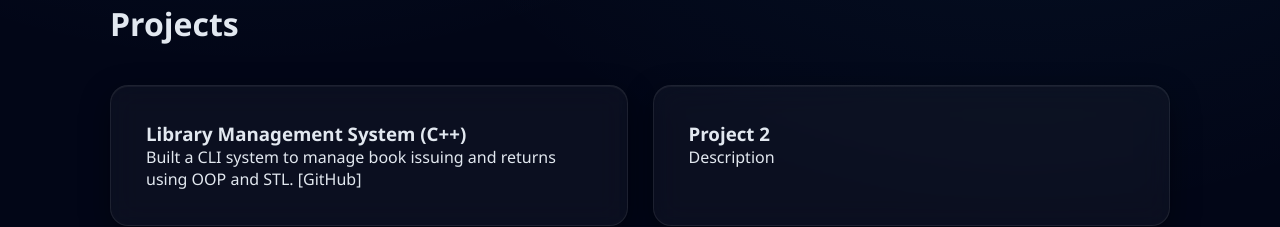
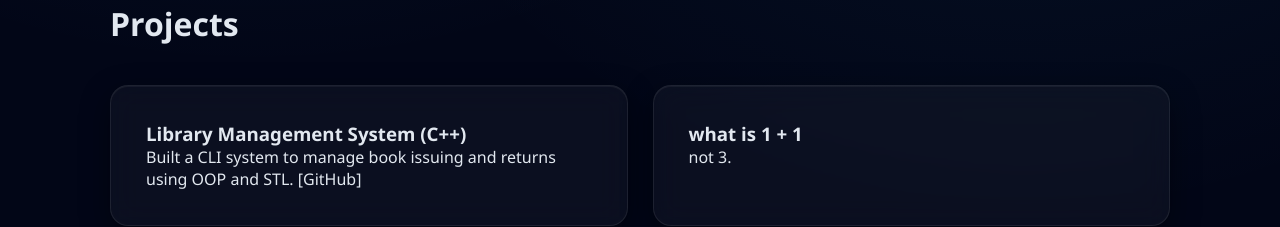
Before and after one commit to itisbot21/portfolio, a React (Vite) app: page / in a window 1280 px wide. Shown: the part 1260-1487 px from the top of the page. Built offline with nearby package versions, Linux system fonts and the light colour scheme.

Commit message:
ahh man i am dumb more fixes

```diff
--- a/src/components/Projects.jsx
+++ b/src/components/Projects.jsx
@@ -12,8 +12,8 @@ export default function Projects() {
                     </div>
 
                     <div className="glass card">
-                        <h3>Project 2</h3>
-                        <p>Description</p>
+                        <h3>what is 1 + 1</h3>
+                        <p>not 3.</p>
                     </div>
                 </div>
             </div>
```
